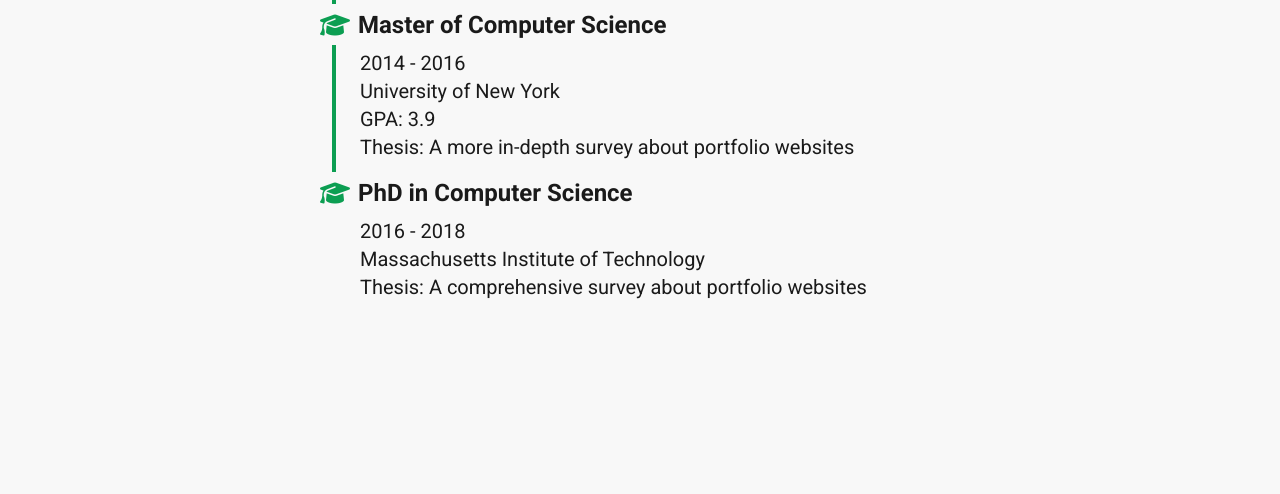
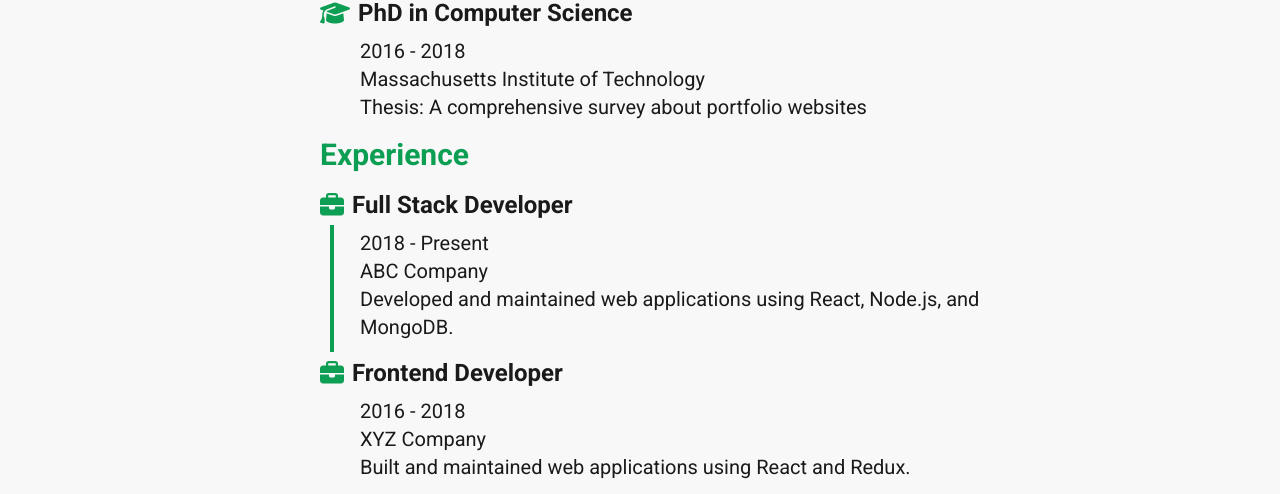
Before and after one commit to gio-del/gio-del, an Astro site: page / in a window 1280 px wide. Shown: the part 1383-1877 px from the top of the page. Built offline with nearby package versions, Linux system fonts and the light colour scheme; Astro itself is replaced by a stand-in of ours.

Commit message:
experience/jobs

```diff
--- a/src/components/about_section/About.tsx
+++ b/src/components/about_section/About.tsx
@@ -1,6 +1,7 @@
 import React from "react";
 import { info } from "../../data/info";
 import Education from "./Education";
+import Experience from "./Experience";
 
 interface AboutProps {
   about: (typeof info)["about"];
@@ -16,6 +17,7 @@
         <p className="text-2xl font-normal">{info.about.description}</p>
       </div>
       <Education education={about.education} />
+      <Experience experience={about.experience} />
     </div>
   );
 }
--- /dev/null
+++ b/src/components/about_section/Experience.tsx
@@ -0,0 +1,32 @@
+import { info } from "../../data/info";
+
+interface ExperienceProps {
+  experience: (typeof info)["about"]["experience"];
+}
+
+export default function Experience(props: ExperienceProps) {
+  const { experience } = props;
+
+  return (
+    <div className="flex flex-col space-y-4 w-full lg:w-1/2 mx-4">
+      <h1 className="text-3xl font-bold">Experience</h1>
+      {experience.map((exp, index) => (
+        <div className="flex flex-col space-y-2 relative" key={index}>
+          <div className="flex items-center space-x-2">
+            <i className="fas fa-briefcase text-2xl text-secondary dark:text-dk-secondary"></i>
+            <h2 className="text-2xl font-semibold">{exp.title}</h2>
+          </div>
+          <div className="relative left-10">
+            <p className="text-xl font-normal">{exp.date}</p>
+            <p className="text-xl font-normal">{exp.location}</p>
+            <p className="text-xl font-normal">{exp.description}</p>
+          </div>
+
+          {index !== experience.length - 1 && (
+            <div className="absolute top-7 left-2.5 h-5/6 w-1 bg-secondary dark:bg-dk-secondary"></div>
+          )}
+        </div>
+      ))}
+    </div>
+  );
+}
```
